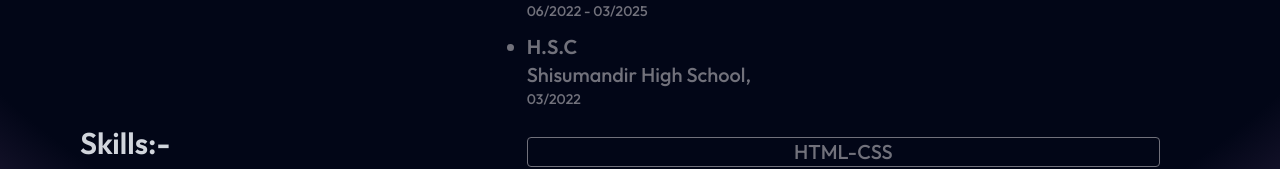
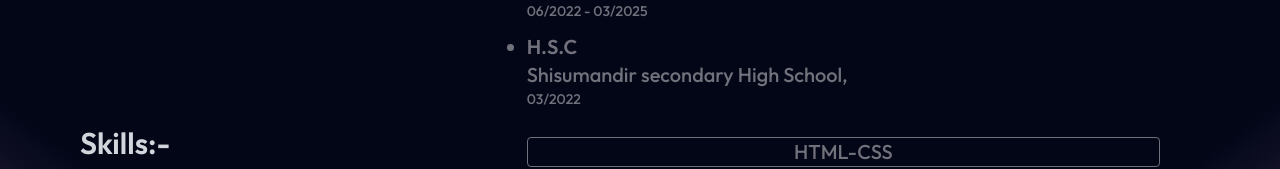
Before and after one commit to vatsaltalaviya/Portfolio, a React (Vite) app: page /aboutme in a window 1280 px wide. Shown: the part 423-592 px from the top of the page. Built offline with nearby package versions, Linux system fonts and the light colour scheme.

Commit message:
small changes

```diff
--- a/src/pages/Aboutme.jsx
+++ b/src/pages/Aboutme.jsx
@@ -44,7 +44,7 @@ const Aboutme = () => {
               <li className="mt-3">
                 <h1 className="text-xl font-semibold">H.S.C</h1>
                 <h3 className="text-xl font-medium">
-                  Shisumandir High School,
+                  Shisumandir secondary High School,
                 </h3>
                 <h4 className="text-sm">03/2022</h4>
               </li>
```
